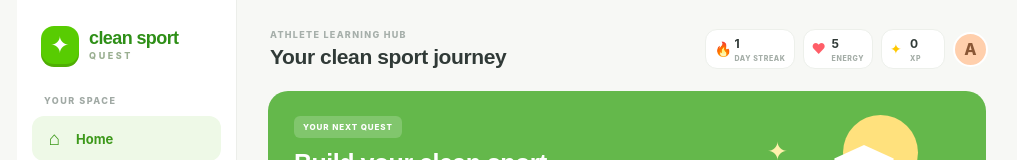
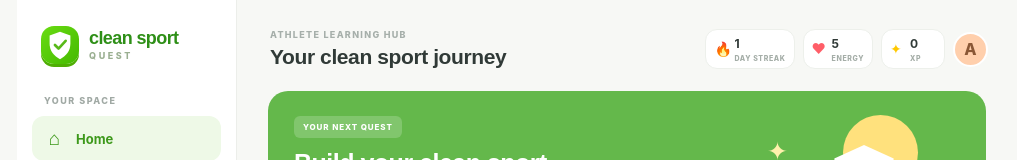
Before and after one commit to aks662/DESKTOP-APP, a React (Vite) app: page / in a window 1280 px wide. Shown: the top 160 px of the page, without its empty margins (123-1140 px from the left). Built offline with nearby package versions, Linux system fonts and the light colour scheme.

Commit message:
Add Clean Sport Quest app logo

```diff
--- a/package.json
+++ b/package.json
@@ -39,6 +39,7 @@
       "package.json"
     ],
     "mac": {
+      "icon": "build/icon.icns",
       "target": [
         {
           "target": "dmg",
--- a/src/App.jsx
+++ b/src/App.jsx
@@ -1,5 +1,6 @@
 import React, { useEffect, useState } from 'react';
 import { browserApi } from './browserApi';
+import logo from './logo.svg';
 
 const api = window.api || browserApi;
 
@@ -56,14 +57,14 @@ function App() {
     else notify('Your clean sport pledge is saved.');
   }
 
-  if (!dashboard) return <div className="loading"><div className="logo-mark">✦</div><b>Getting your game ready…</b></div>;
+  if (!dashboard) return <div className="loading"><img className="logo-mark" src={logo} alt=""/><b>Getting your game ready…</b></div>;
   const completed = modules.filter(m => m.completed).length;
   const progress = Math.round(completed / Math.max(1, modules.length) * 100);
   const heading = ({ home: 'Your clean sport journey', learn: 'Learning paths', lesson: activeModule?.title || 'Lesson', quiz: 'Quick challenge', analytics: 'Your progress', leaderboard: 'Leaderboard' })[page];
 
   return <div className="shell">
     <aside className="sidebar">
-      <div className="brand"><div className="brand-icon">✦</div><div><strong>clean sport</strong><small>QUEST</small></div></div>
+      <div className="brand"><img className="brand-icon" src={logo} alt=""/><div><strong>clean sport</strong><small>QUEST</small></div></div>
       <div className="nav-label">YOUR SPACE</div>
       <nav aria-label="Main navigation">{nav.map(([id, icon, label]) => <button key={id} aria-current={page === id || (id === 'learn' && ['lesson', 'quiz'].includes(page)) ? 'page' : undefined} className={`nav-item ${page === id || (id === 'learn' && ['lesson', 'quiz'].includes(page)) ? 'selected' : ''}`} onClick={() => go(id)}><span className="nav-icon" aria-hidden="true">{icon}</span>{label}{id === 'learn' && <span className="nav-chevron" aria-hidden="true">›</span>}</button>)}</nav>
       <div className="sidebar-bottom">
--- a/src/index.html
+++ b/src/index.html
@@ -4,6 +4,7 @@
     <meta charset="UTF-8" />
     <meta name="viewport" content="width=device-width, initial-scale=1.0" />
     <meta name="theme-color" content="#f7f8f5" />
+    <link rel="icon" type="image/svg+xml" href="/logo.svg" />
     <meta http-equiv="Content-Security-Policy" content="default-src 'self'; script-src 'self'; style-src 'self' 'unsafe-inline'; img-src 'self' data:; connect-src 'self' ws://127.0.0.1:5173" />
     <title>Clean Sport Quest</title>
   </head>
```
Also changed, not shown: src/logo.svg (added), src/styles.css, 1 other file (tests, documents, lock files or other folders).
